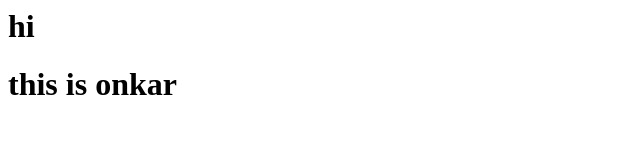
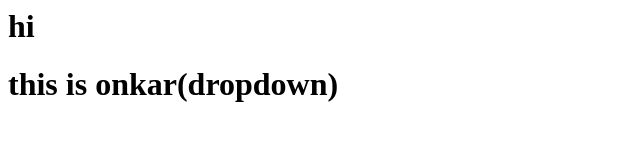
Before and after one commit to onkargawali/loacalrepo, a plain HTML site: page index.html in a window 1280 px wide. Shown: the whole page, without its empty margins (0-640 px from the left). Drawn offline with Linux system fonts and the light colour scheme.

Commit message:
Add dropdown to me

```diff
--- a/index.html
+++ b/index.html
@@ -1,2 +1,2 @@
 <h1>hi</h1>
-<h1>this is onkar</h1>
+<h1>this is onkar(dropdown)</h1>
```
